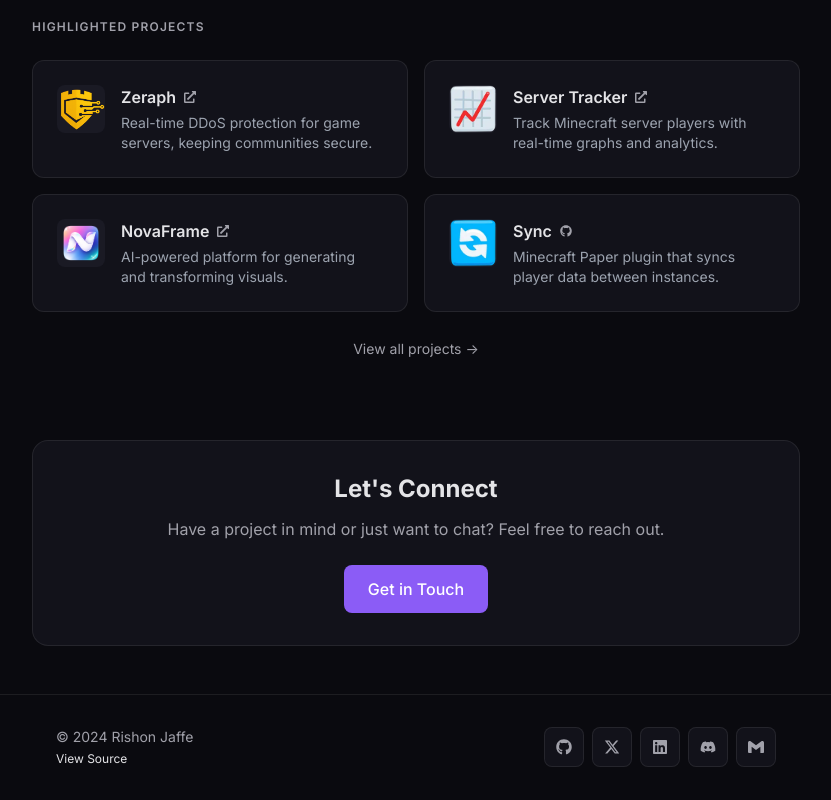
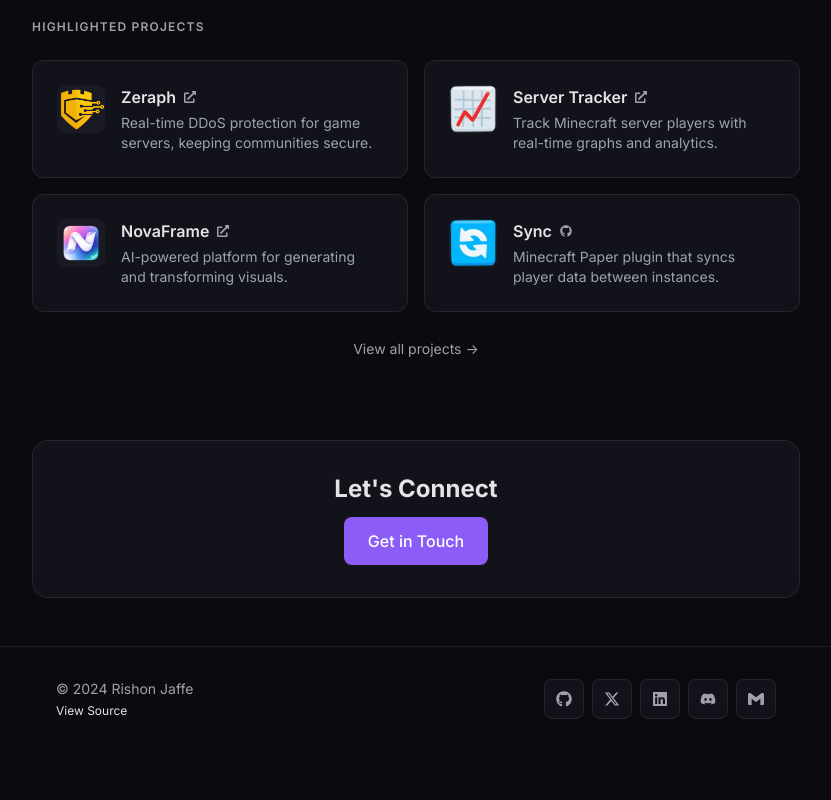
Before and after one commit to Rishon/personal-website, a Next.js app: page / in a window 1280 px wide. Shown: the part 1718-2518 px from the top of the page, without its empty margins (224-1055 px from the left). After the commit the page ends 2470 px from the top, so only its background shows below. Built offline with nearby package versions, Linux system fonts and the light colour scheme; no server answers.

Commit message:
Remove description from Let's Connect

```diff
--- a/src/pages/index.tsx
+++ b/src/pages/index.tsx
@@ -55,9 +55,6 @@ export default function Home() {
       <section className="animate-section animation-delay-500">
         <div className="glass-card p-8 text-center">
           <h2 className="text-2xl font-bold mb-3">Let's Connect</h2>
-          <p className="text-[var(--text-secondary)] mb-6">
-            Have a project in mind or just want to chat? Feel free to reach out.
-          </p>
           <a
             href="/contact"
             className="inline-flex items-center gap-2 px-6 py-3 bg-[var(--accent)] hover:bg-[var(--accent-hover)] text-white rounded-lg font-medium transition-all duration-200 hover:translate-y-[-2px]"
```
